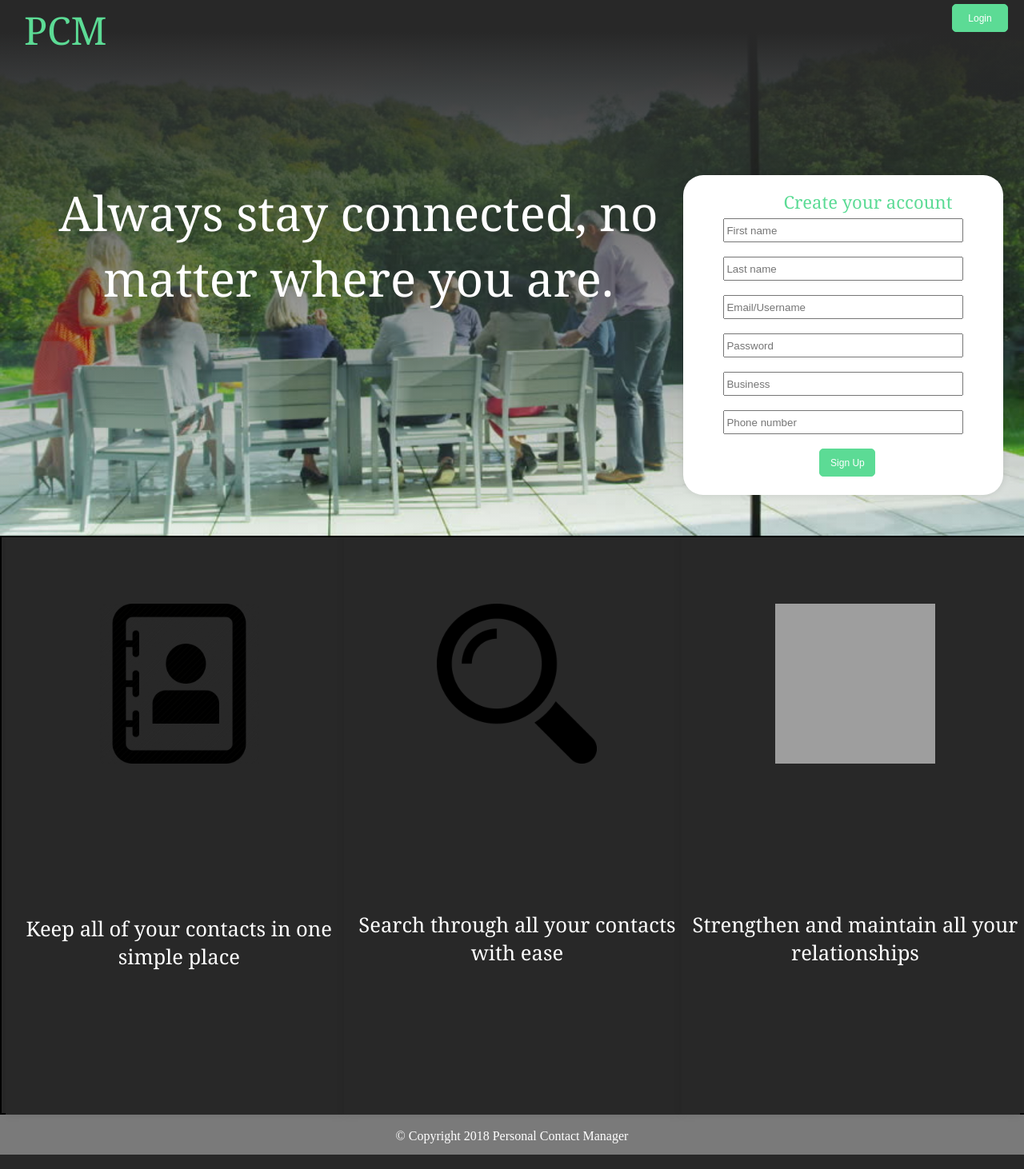
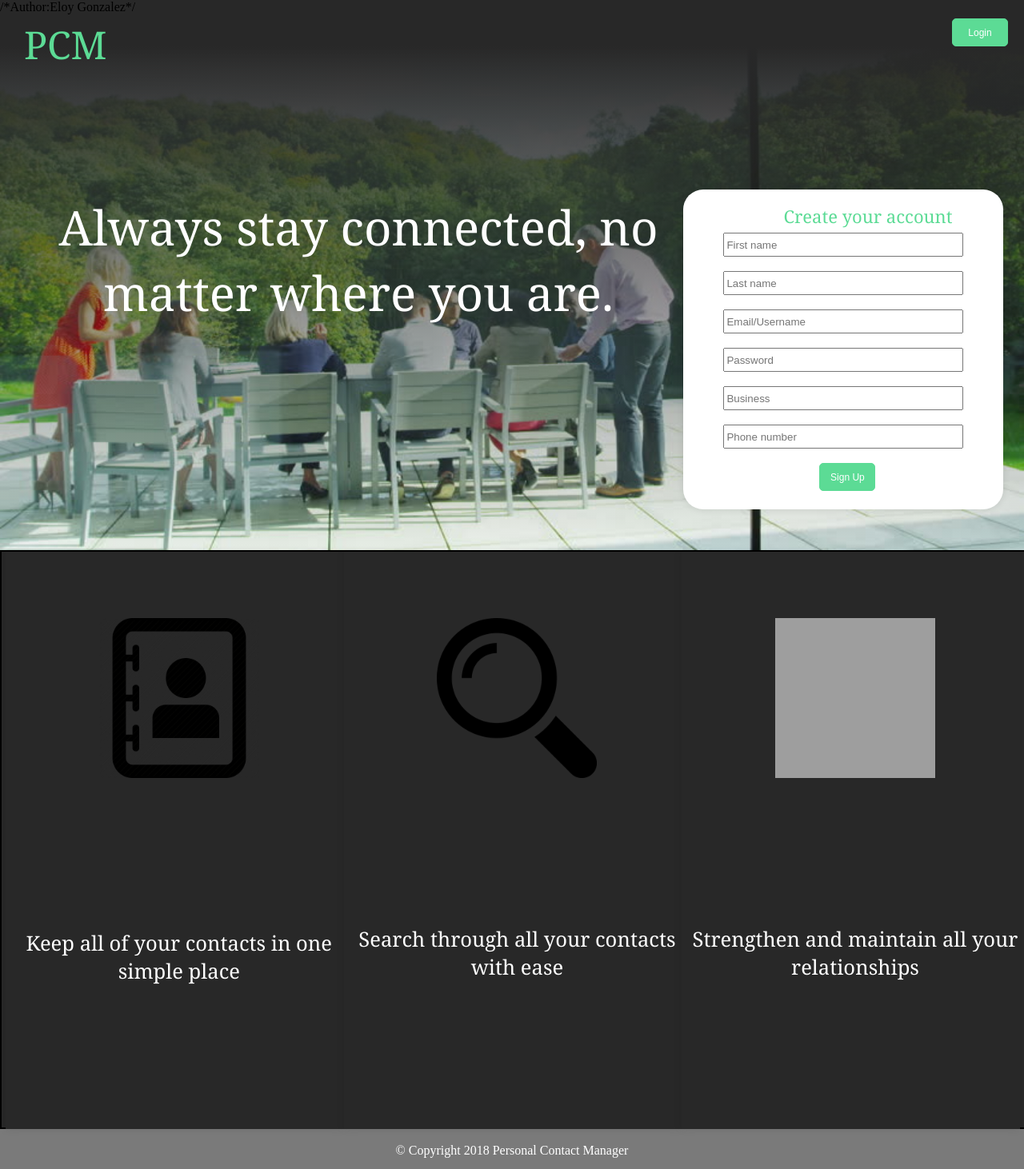
Before and after one commit to EloyGonzalez97/COP4331-Group9-small, a PHP site: page /homepage.html in a window 1280 px wide; the page is wider, and only the part inside the window is pictured. Shown: that part at 80% size. Run offline with PHP 8.4, Linux system fonts and the light colour scheme; grey boxes are pictures that could not be loaded.

Commit message:
Update files

```diff
--- a/home/homepage.html
+++ b/home/homepage.html
@@ -1,3 +1,4 @@
+/*Author:Eloy Gonzalez*/
 <html>
 <head>
   <link rel="stylesheet" type="text/css" href="homestyle.css">
--- a/home/homepage.js
+++ b/home/homepage.js
@@ -1,3 +1,4 @@
+/*Author: ELoy Gonzale */
 var modal = document.getElementById('id01');
 
 // When the user clicks anywhere outside of the modal, close it
--- a/home/homestyle.css
+++ b/home/homestyle.css
@@ -1,4 +1,5 @@
-  body{
+/*Author: Eloy Gonzalez*/
+body{
         margin: 0;
         padding: 0;
         overflow-x: hidden;
```
